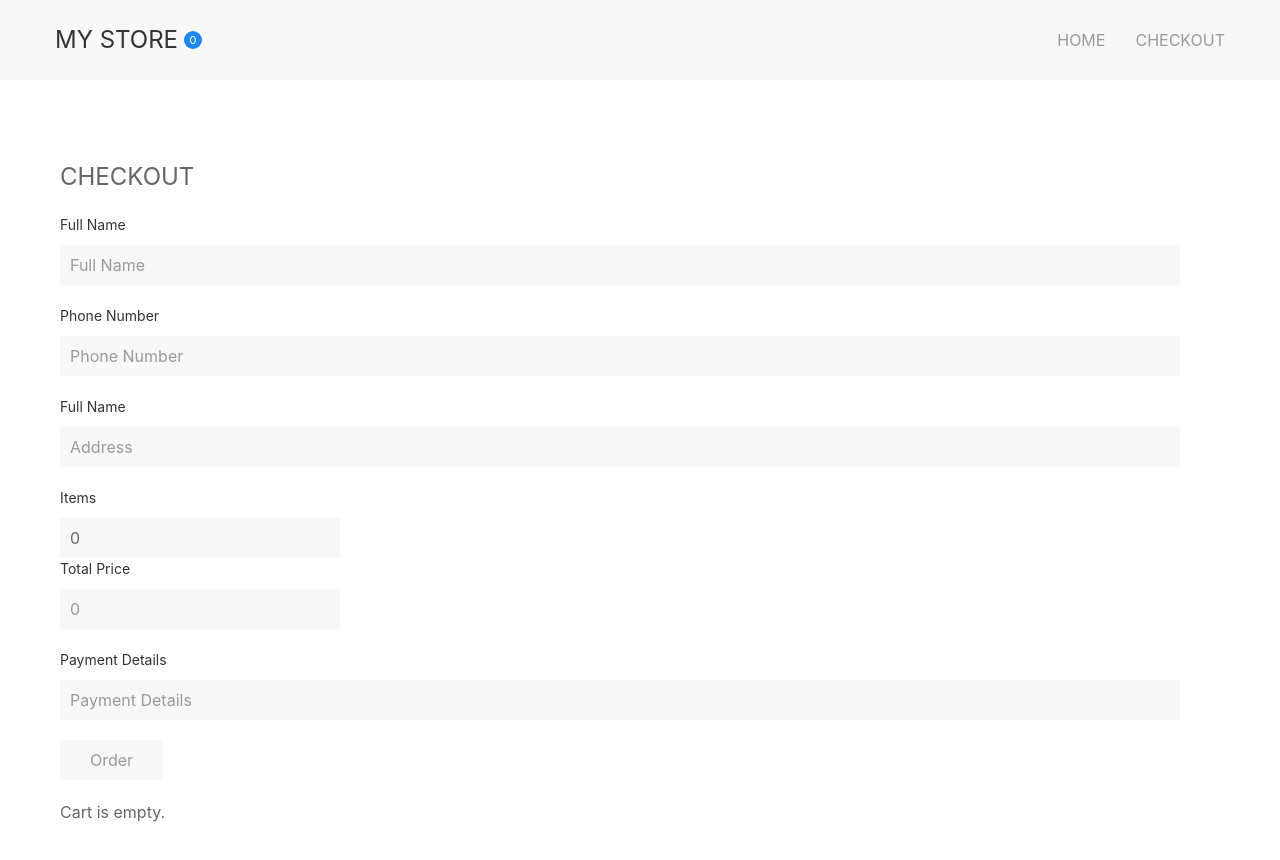
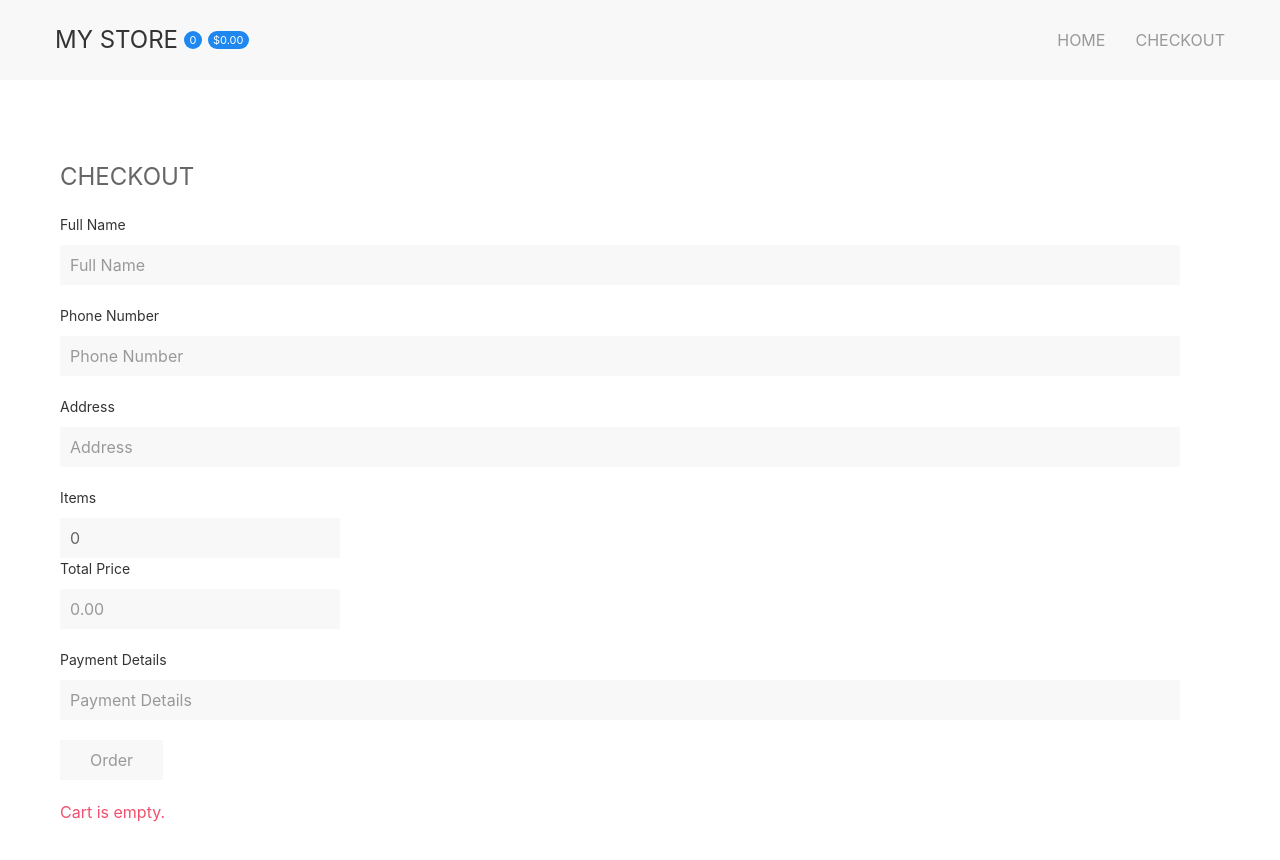
Before and after one commit to devkofi/udacity-new-store, an Angular app: page /checkout in a window 1280 px wide. Shown: the top 860 px of the page. Built offline with nearby package versions, Linux system fonts and the light colour scheme.

Commit message:
show cost on page

```diff
--- a/src/app/checkout/checkout.component.html
+++ b/src/app/checkout/checkout.component.html
@@ -19,6 +19,15 @@
                     aria-label="Input">
                 </div>
 
+                <div *ngIf="individualFullName.invalid && individualFullName.dirty"  class="uk-text-danger">
+                    <div *ngIf="individualFullName.errors?.['required']">
+                      Please provide your Full Name.
+                    </div>
+                    <div *ngIf="individualFullName.errors?.['minlength']">
+                      Full Name should contain at least 6 characters.
+                    </div>
+                </div>
+
                 <div class="uk-margin">
                     <label class="uk-form-label" for="fullName">Phone Number</label>
                     <input
@@ -33,8 +42,17 @@
                     aria-label="Input">
                 </div>
 
+                <div *ngIf="individualPhoneNumber.invalid && individualPhoneNumber.dirty"  class="uk-text-danger">
+                    <div *ngIf="individualPhoneNumber.errors?.['required']">
+                      Please provide your Phone Number.
+                    </div>
+                    <div *ngIf="individualPhoneNumber.errors?.['minlength']">
+                      Phone Number should contain at least 6 characters.
+                    </div>
+                </div>
+
                 <div class="uk-margin">
-                    <label class="uk-form-label" for="address">Full Name</label>
+                    <label class="uk-form-label" for="address">Address</label>
                     <input
                     name="address"
                     id="address"
@@ -47,14 +65,61 @@
                     aria-label="Input">
                 </div>
 
+                <div *ngIf="individualAddress.invalid && individualAddress.dirty" class="uk-text-danger">
+                    <div *ngIf="individualAddress.errors?.['required']">
+                      <span>Please provide your Address.</span>
+                    </div>
+                    <div *ngIf="individualAddress.errors?.['minlength']">
+                      Address should contain at least 6 characters.
+                    </div>
+                </div>
+
                 <div class="uk-width-1-4@s">
-                    <label class="uk-form-label" for="items">Items</label>
-                    <input id="items" name="items" [(ngModel)]="cartTotal" class="uk-input" type="number" placeholder="{{cartTotal | number}}" (ngModelChange)="onChange($event)">
+                    <label class="uk-form-label" for="cartTotal">Items</label>
+                    <input
+                        id="cartItems"
+                        name="cartItems"
+                        required
+                        [(ngModel)]="cartItems"
+                        #individualCartItems="ngModel"
+                        min="0"
+                        class="uk-input"
+                        type="number"
+                        placeholder="{{cartItems | number}}"
+                        (ngModelChange)="onChange($event)">
+                </div>
+
+                <div *ngIf="individualCartItems.invalid && individualCartItems.dirty" class="uk-text-danger">
+                    <div *ngIf="individualCartItems.errors?.['required']">
+                      <span>Please provide your Address.</span>
+                    </div>
+                    <div *ngIf="individualCartItems.errors?.['min']">
+                      Value should not be less than 0.
+                    </div>
                 </div>
 
                 <div class="uk-width-1-4@s">
                     <label class="uk-form-label" for="price">Total Price</label>
-                    <input id="price" name="totalPrice" [(ngModel)]="totalPrice" class="uk-input" type="text" placeholder="{{totalPrice | currency}}" disabled>
+                    <input
+                        id="price"
+                        name="totalPrice"
+                        required
+                        min="0"
+                        [(ngModel)]="totalPrice"
+                        #individualTotalPrice="ngModel"
+                        class="uk-input"
+                        type="text"
+                        placeholder="{{getTotalCost() | currency}}"
+                        disabled >
+                </div>
+
+                <div *ngIf="individualTotalPrice.invalid && individualTotalPrice.dirty" class="uk-text-danger">
+                    <div *ngIf="individualTotalPrice.errors?.['required']">
+                      <span>Please provide a value</span>
+                    </div>
+                    <div *ngIf="individualTotalPrice.errors?.['min']">
+                      Value should not be less than 0.
+                    </div>
                 </div>
 
                 <div class="uk-margin">
@@ -63,6 +128,7 @@
                     name="payment"
                     id="payment"
                     required
+                    min="0"
                     [(ngModel)]="payment"
                     #individualPayment="ngModel"
                     class="uk-input" type="text"
@@ -70,45 +136,28 @@
                     aria-label="Input">
                 </div>
 
-                <div class="uk-margin">
-                    <!-- <button [disabled]="form.invalid || cartTotal < 1" class="uk-button uk-button-primary" uk-toggle="target: #modal-close-default" type="submit">Order</button> -->
-                    <button [disabled]="form.invalid || cartTotal < 1" class="uk-button uk-button-primary" type="submit"><a class="uk-link-reset" routerLink="/confirm">Order</a></button>
-                </div>
-
-                <div *ngIf="individualFullName.invalid && individualFullName.dirty">
-                    <div *ngIf="individualFullName.errors?.['required']">
-                      Please provide your Full Name.
+                <div *ngIf="individualPayment.invalid && individualPayment.dirty" class="uk-text-danger">
+                    <div *ngIf="individualPayment.errors?.['required']">
+                      <span>Please provide a value</span>
                     </div>
-                    <div *ngIf="individualFullName.errors?.['minlength']">
-                      Full Name should contain at least 6 characters.
+                    <div *ngIf="individualPayment.errors?.['min']">
+                      Value should not be less than 0.
                     </div>
                 </div>
 
-                <div *ngIf="individualPhoneNumber.invalid && individualPhoneNumber.dirty">
-                    <div *ngIf="individualPhoneNumber.errors?.['required']">
-                      Please provide your Phone Number.
-                    </div>
-                    <div *ngIf="individualPhoneNumber.errors?.['minlength']">
-                      Phone Number should contain at least 6 characters.
-                    </div>
+                <div class="uk-margin">
+                    <!-- <button [disabled]="form.invalid || cartTotal < 1" class="uk-button uk-button-primary" uk-toggle="target: #modal-close-default" type="submit">Order</button> -->
+                    <button [disabled]="form.invalid || cartItems < 1" class="uk-button uk-button-primary" type="submit"><a class="uk-link-reset" routerLink="/confirm">Order</a></button>
                 </div>
 
-                <div *ngIf="individualAddress.invalid && individualAddress.dirty">
-                    <div *ngIf="individualAddress.errors?.['required']">
-                      Please provide your Address.
-                    </div>
-                    <div *ngIf="individualAddress.errors?.['minlength']">
-                      Address should contain at least 6 characters.
-                    </div>
-                </div>
 
-                <div *ngIf="cartTotal <=0">
+                <div *ngIf="cartItems <=0" class="uk-text-danger">
                    Cart is empty.
                 </div>
 
                 <div *ngIf="changing">
-                    Cart is now {{cartTotal}} items
-                 </div>
+                    <span class="uk-text-primary">Cart is now {{cartItems}} items</span>
+                </div>
 
             </fieldset>
         </form>
--- a/src/app/checkout/checkout.component.ts
+++ b/src/app/checkout/checkout.component.ts
@@ -7,13 +7,13 @@ import { CartCountService } from '../services/cart-count.service';
   styleUrls: ['./checkout.component.css']
 })
 export class CheckoutComponent implements OnInit{
-  cartTotal:number = 0;
+  cartItems:number = 0;
   fullName: string = '';
   phoneNumber: string = '';
   payment: string = '';
   address: string = '';
   changing: boolean = false;
-  totalPrice: number = 0;
+  totalPrice: string = '';
 
 
   constructor(private cartCount: CartCountService){
@@ -21,10 +21,12 @@ export class CheckoutComponent implements OnInit{
   }
 
   ngOnInit(): void {
-    this.cartTotal = this.cartCount.getCartCount()
+    let cost = 0
+    this.cartItems = this.cartCount.getCartCount()
     this.cartCount.getCart().forEach(item => {
-      this.totalPrice += item.price;
+      cost += item.price;
     });
+    this.totalPrice = cost.toFixed(2)
   }
 
   onSubmit():void{
@@ -36,6 +38,10 @@ export class CheckoutComponent implements OnInit{
     this.changing = true;
   }
 
+  getTotalCost():string{
+    return this.totalPrice;
+  }
+
 
 
 }
--- a/src/app/navbar/navbar.component.html
+++ b/src/app/navbar/navbar.component.html
@@ -3,7 +3,11 @@
         <div uk-navbar>
 
             <div class="uk-navbar-left">
-                <a routerLink="cartlist" class="uk-navbar-item uk-logo" aria-label="Back to Home">MY STORE <span class="uk-badge">{{countCart}}</span></a>
+                <a routerLink="cartlist" class="uk-navbar-item uk-logo" aria-label="Back to Home">
+                    MY STORE
+                    <span class="uk-badge">{{countCart}}</span>
+                    <span class="uk-badge">${{getTotalCost()}}</span>
+                </a>
 
             </div>
 
--- a/src/app/navbar/navbar.component.ts
+++ b/src/app/navbar/navbar.component.ts
@@ -1,4 +1,5 @@
 import { Component, OnInit, Input } from '@angular/core';
+import { CartCountService } from '../services/cart-count.service';
 import { ShowalertService } from '../services/showalert.service';
 
 @Component({
@@ -9,7 +10,7 @@ import { ShowalertService } from '../services/showalert.service';
 export class NavbarComponent implements OnInit{
   @Input() countCart: number = 0;
 
-  constructor(private alertService: ShowalertService){
+  constructor(private alertService: ShowalertService, private cartService: CartCountService){
 
   }
 
@@ -32,4 +33,8 @@ export class NavbarComponent implements OnInit{
   resetDeleteAlert(){
     this.alertService.hideDeleteAlert()
   }
+
+  getTotalCost():string{
+    return (this.cartService.totalCost()).toFixed(2)
+  }
 }
--- a/src/app/services/cart-count.service.ts
+++ b/src/app/services/cart-count.service.ts
@@ -26,4 +26,14 @@ export class CartCountService {
     this.cart = [];
   }
 
+  totalCost():number{
+    let cost = 0;
+
+    this.cart.forEach((item)=>{
+      cost += item.price;
+    })
+
+    return cost;
+  }
+
 }
```
